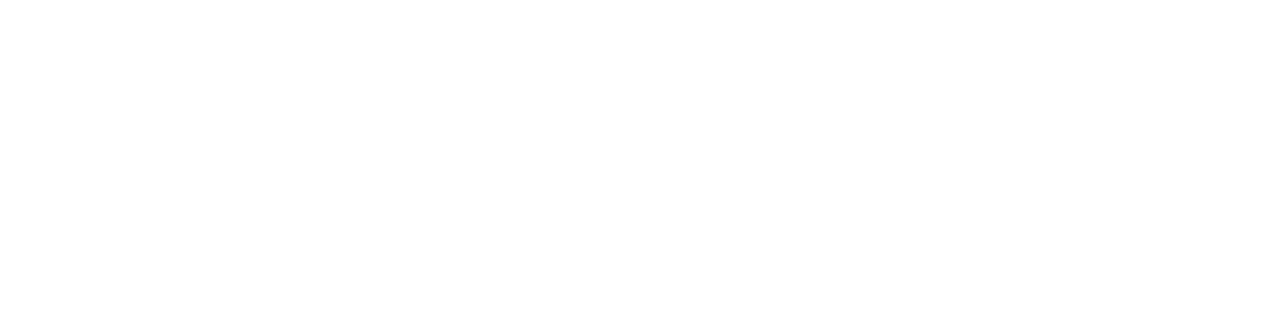
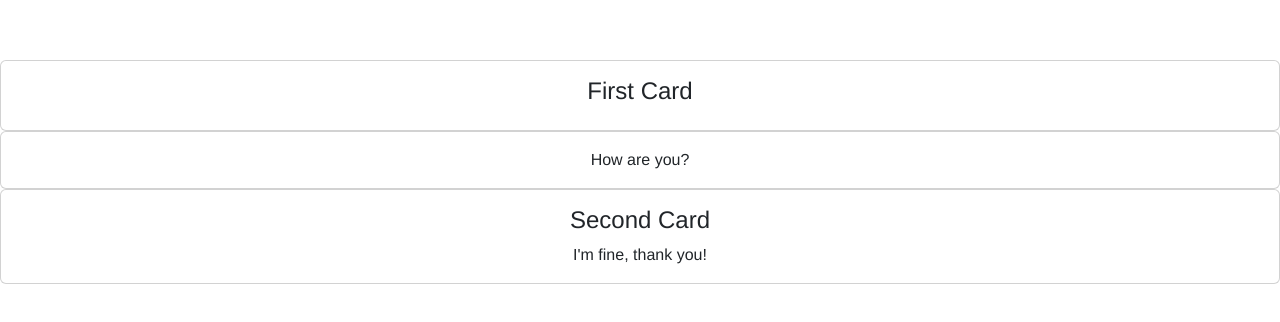
Before and after one commit to AleksandrBelokrys/vue-course, a Vue app in the folder vue-course/: page / in a window 1280 px wide. Shown: the top 322 px of the page. Built offline with nearby package versions, Linux system fonts and the light colour scheme; the HTML template or start-up script is replaced by a standard one.

Commit message:
added a new component 'CardComponent' that accepts 2 props

```diff
--- a/vue-course/src/App.vue
+++ b/vue-course/src/App.vue
@@ -1,9 +1,20 @@
 <template>
   <div id="app">
+    <CardComponent title="First Card" />
+    <CardComponent text="How are you?" />
+    <CardComponent title="Second Card" text="I'm fine, thank you!" />
   </div>
 </template>
 
 <script>
+import CardComponent from './components/CardComponent.vue'
+
+export default {
+  name: 'App',
+  components: {
+    CardComponent
+  }
+}
 </script>
 
 <style>
--- /dev/null
+++ b/vue-course/src/components/CardComponent.vue
@@ -0,0 +1,22 @@
+<script>
+export default {
+  name: "CardComponent",
+  props: {
+    title: String,
+    text: String
+  }
+}
+</script>
+
+<template>
+  <div v-if="title || text" class="card">
+    <div class="card-body">
+      <h4 v-if="title" class="card-title">{{ title }}</h4>
+      <p v-if="text" class="card-text">{{ text }}</p>
+    </div>
+  </div>
+</template>
+
+<style scoped>
+
+</style>
```
